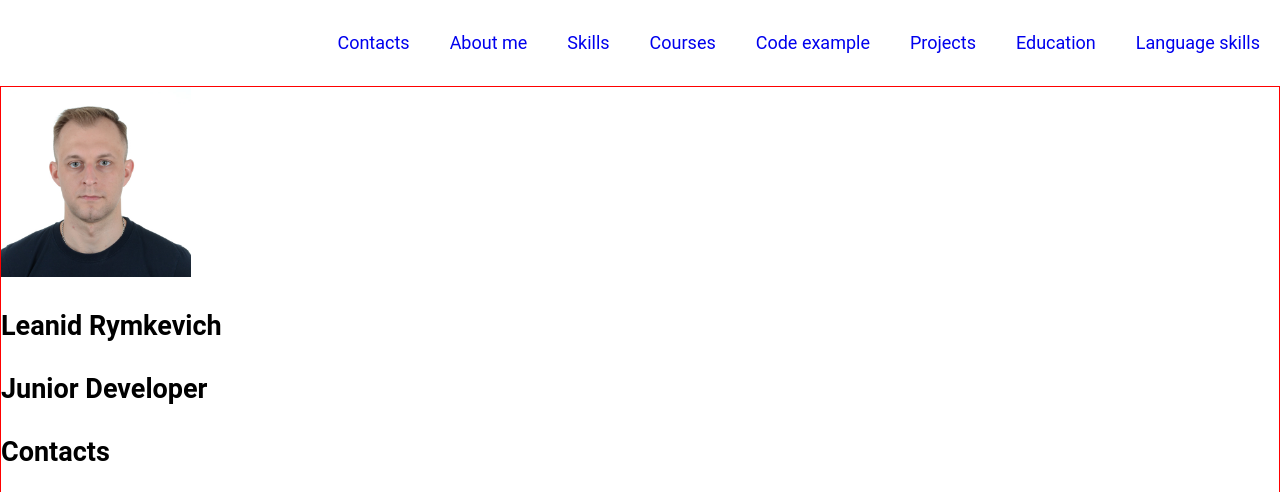
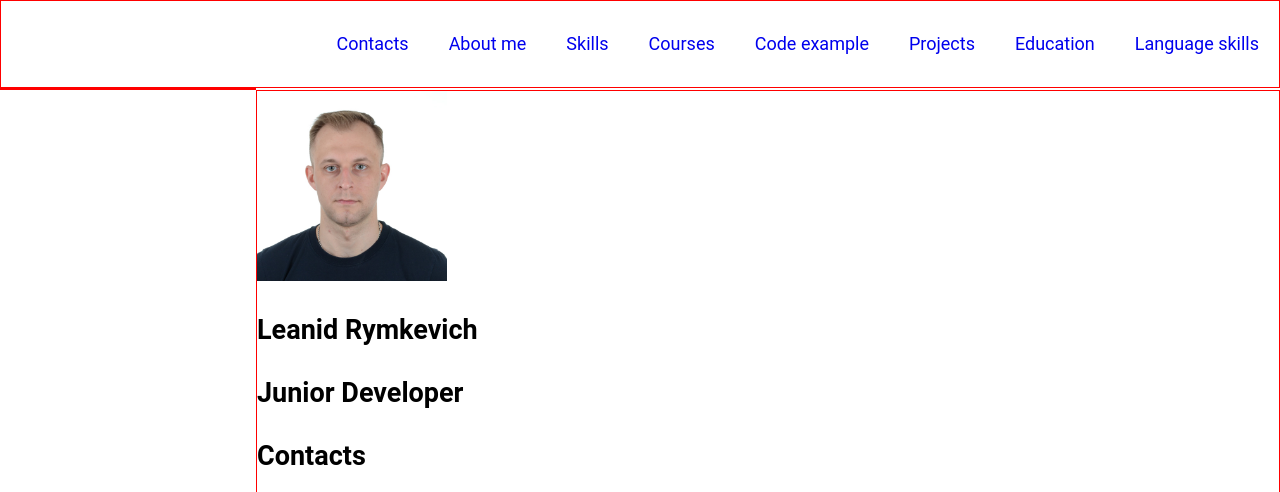
Before and after one commit to LeanidRymkevich/rsschool-cv, a plain HTML site: page index.html in a window 1280 px wide. Shown: the top 492 px of the page. Drawn offline with Linux system fonts and the light colour scheme.

Commit message:
feat: add changes in css-file

```diff
--- a/index.html
+++ b/index.html
@@ -10,6 +10,7 @@
 </head>
 
 <body>
+
     <header class="header">
         <div class="container">
             <nav>
@@ -26,6 +27,12 @@
             </nav>
         </div>
     </header>
+
+
+    <aside class="aside">
+
+
+    </aside>
 
     <main class="main">
 
--- a/style.css
+++ b/style.css
@@ -28,6 +28,46 @@ body {
     color: #000000;
 }
 
+header {
+    position: relative;
+    top: 0%;
+    left: 0%;
+    width: 100%;
+    height: 10%;
+
+    border: 1px solid red;
+}
+
+.aside {
+    position: relative;
+    top: 10%;
+    left: 0%;
+    width: 20%;
+    height: 90%;
+
+    border: 1px solid red;
+}
+
+main {
+    position: relative;
+    top: 10%;
+    left: 20%;
+    width: 80%;
+    height: 90%;
+
+    border: 1px solid red;
+}
+
+footer {
+    position: relative;
+    top: 90%;
+    left: 0%;
+    width: 100%;
+    height: 10%;
+
+    border: 1px solid red;
+}
+
 .main-container {
     display: flex;
     flex-wrap: wrap;
@@ -37,17 +77,11 @@ body {
     width: 50%;
   }
 
-header {
 
-}
 
-main {
-    border: 1px solid red;
-}
 
-footer {
-    border: 1px solid red;
-}
+
+
 
 a {
     text-decoration: none;
```
